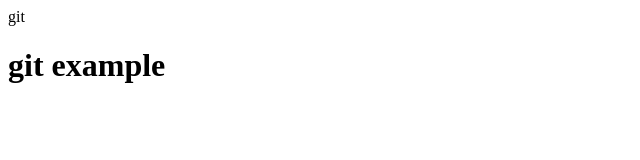
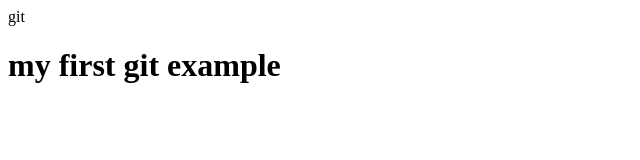
Before and after one commit to GuleWako/firstgit, a plain HTML site: page index.html in a window 1280 px wide. Shown: the whole page, without its empty margins (0-640 px from the left). Drawn offline with Linux system fonts and the light colour scheme.

Commit message:
second commit

```diff
--- a/index.html
+++ b/index.html
@@ -2,7 +2,7 @@
 <html>
 <head>git</head>
 <body>
-<h1>git example</h1>
+<h1>my first git example</h1>
 </body>
 
 </html>
```
